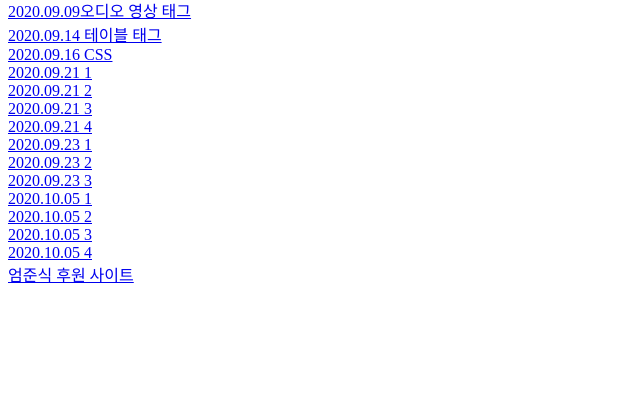
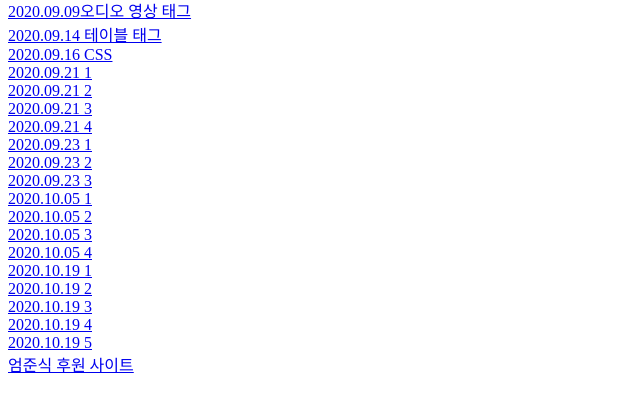
Before and after one commit to RealOngOng/web1, a plain HTML site: page index.html in a window 1280 px wide. Shown: the part 127-538 px from the top of the page, without its empty margins (0-640 px from the left). Drawn offline with Linux system fonts and the light colour scheme.

Commit message:
2020-10-19

```diff
--- a/index.html
+++ b/index.html
@@ -47,6 +47,17 @@
     <a href='2020-10-05_4.html' target='_blank'>2020.10.05 4</a>
     <br>
 
+    <a href='2020-10-19_1.html' target='_blank'>2020.10.19 1</a>
+    <br>
+    <a href='2020-10-19_2.html' target='_blank'>2020.10.19 2</a>
+    <br>
+    <a href='2020-10-19_3.html' target='_blank'>2020.10.19 3</a>
+    <br>
+    <a href='2020-10-19_4.html' target='_blank'>2020.10.19 4</a>
+    <br>
+    <a href='2020-10-19_5.html' target='_blank'>2020.10.19 5</a>
+    <br>
+
     <a href='um.html' target='_blank'>엄준식 후원 사이트</a>
 </body>
 </html>
```
Also changed, not shown: 2020-10-19_2.html (renamed from 2020-10-19-2.html), 2020-10-19_3.html (renamed from 2020-10-19-3.html), 2020-10-19_4.html (renamed from 2020-10-19-4.html), 2020-10-19_5.html (renamed from 2020-10-19-5.html).
